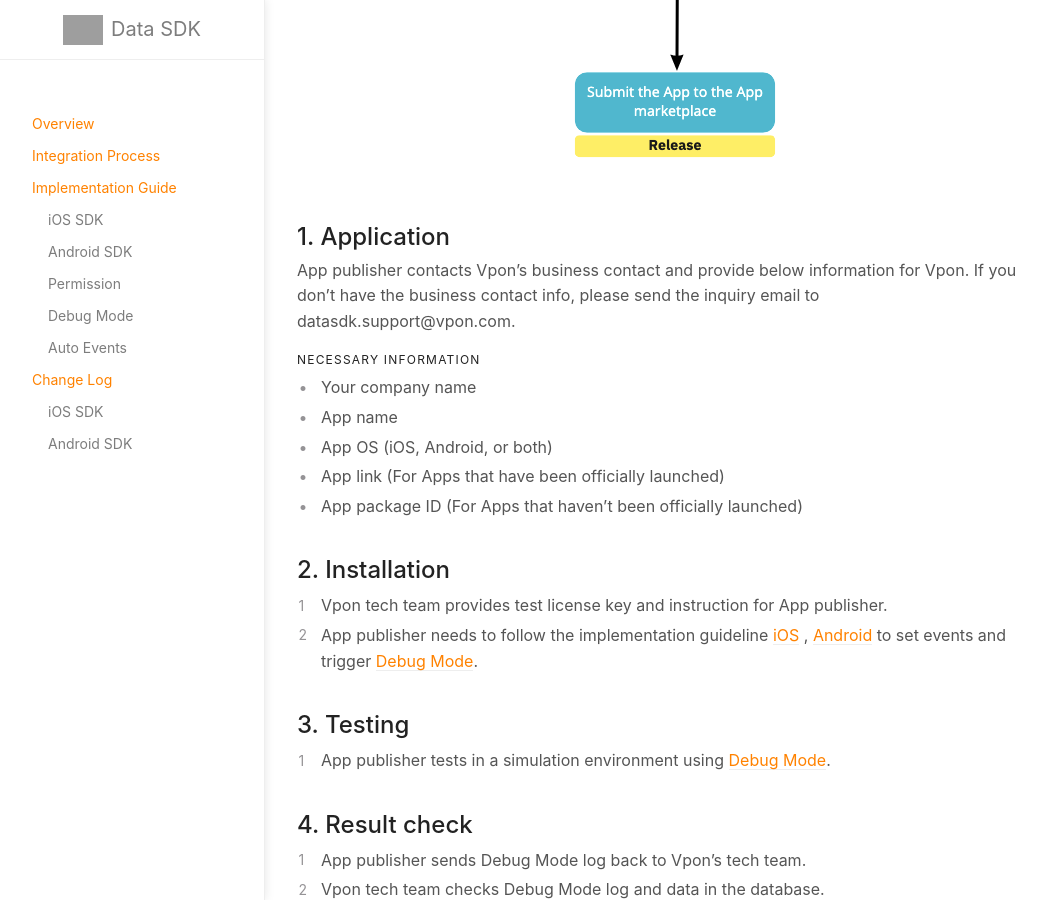
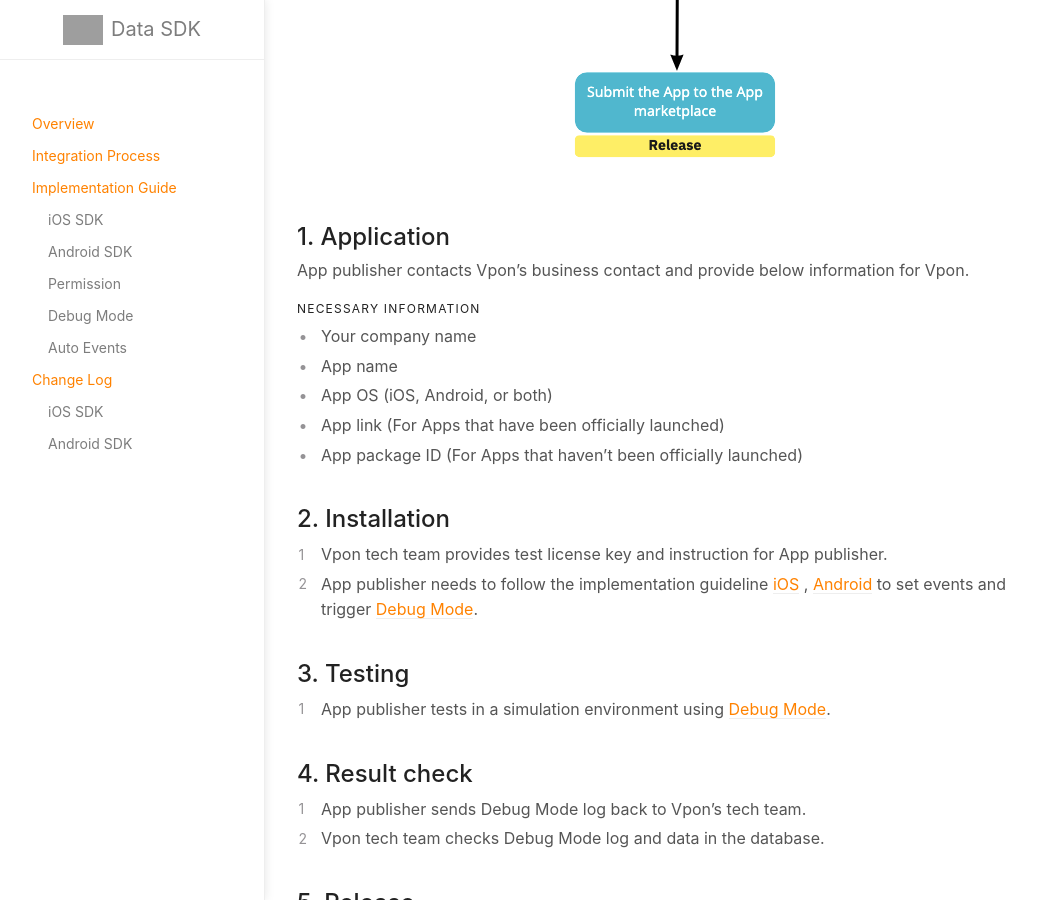
Before and after one commit to vpon-data/data-sdk, a Jekyll site: the page built from docs/IntegrationProcess.md, in a window 1280 px wide and 900 px high, scrolled down 1633 px. Shown: the whole window, without its empty margins (107-1153 px from the left). Built offline with Jekyll 4.4.1, drawn with Linux system fonts in a browser that asks for light colours; some of the changed lines change nothing that is shown; grey boxes are pictures that could not be loaded.

Commit message:
Update IntegrationProcess.md

```diff
--- a/docs/IntegrationProcess.md
+++ b/docs/IntegrationProcess.md
@@ -16,7 +16,7 @@
 ![](/docs/images/integration_process_2.png)
 
 ## 1. Application
-App publisher contacts Vpon’s business contact and provide below information for Vpon. If you don’t have the business contact info, please send the inquiry email to datasdk.support<span>@vpon.com.
+App publisher contacts Vpon’s business contact and provide below information for Vpon.
 #### Necessary information
 - Your company name
 - App name
@@ -26,11 +26,11 @@
 
 ## 2. Installation
 1. Vpon tech team provides test license key and instruction for App publisher.
-2. App publisher needs to follow the implementation guideline [iOS](https://datasdk-developer.vpon.com/ios) , [Android](https://datasdk-developer.vpon.com/android) to set events and trigger [Debug Mode](https://datasdk-developer.vpon.com/debug_mode).
+2. App publisher needs to follow the implementation guideline [iOS](iOS.md) , [Android](Android.md) to set events and trigger [Debug Mode](DebugMode.md).
 
 
 ## 3. Testing
-1. App publisher tests in a simulation environment using [Debug Mode](https://datasdk-developer.vpon.com/debug_mode).
+1. App publisher tests in a simulation environment using [Debug Mode](DebugMode.m).
 
 ## 4.  Result check
 1. App publisher sends Debug Mode log back to Vpon’s tech team.
```
